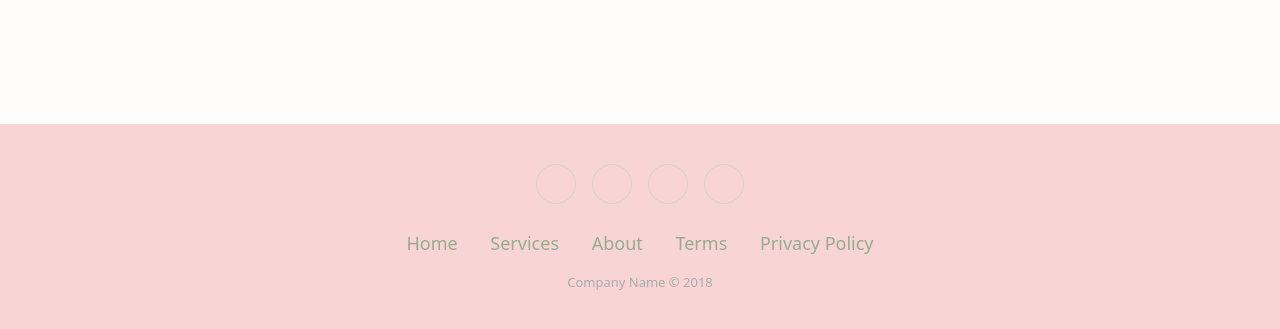
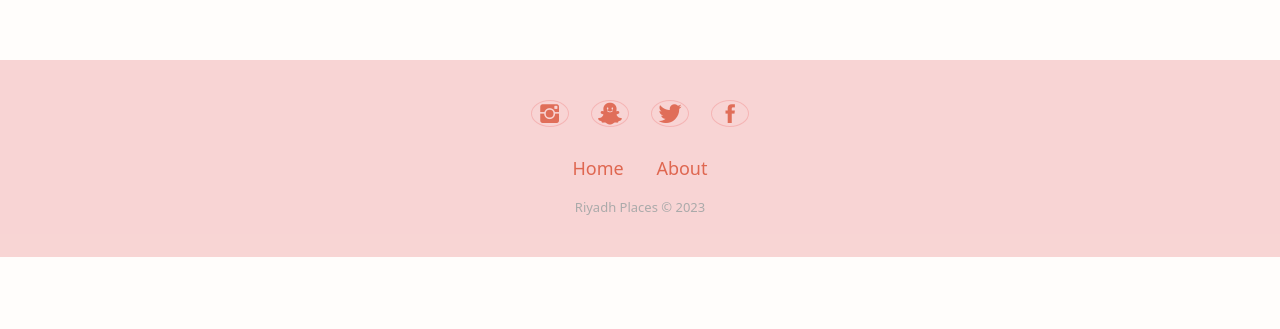
Before and after one commit to nouraalfr/Web--Project--, a plain HTML site: page index.html in a window 1280 px wide. Shown: the part 1291-1620 px from the top of the page. After the commit the page ends 1548 px from the top, so only its background shows below. Drawn offline with nearby package versions, Linux system fonts and the light colour scheme; files that its build step writes are made by us from their sources.

Commit message:
styled footer

```diff
--- a/index.html
+++ b/index.html
@@ -8,6 +8,8 @@
     <title>Document</title>
     <link rel="stylesheet" href="css/bootstrap.min.css">
     <link rel="stylesheet" href="style.css">
+    <link rel="stylesheet" href="https://cdnjs.cloudflare.com/ajax/libs/ionicons/2.0.1/css/ionicons.min.css">
+    <link rel="stylesheet" href="assets/css/style.css">
 </head>
 
 <body>
@@ -53,24 +55,19 @@
     </nav>
 
 
-    <div class="container">
-        <h1>This is the blog</h1>
-    </div>
-
     <div class="footer-basic">
         <footer>
-            <div class="social"><a href="#"><i class="icon ion-social-instagram"></i></a><a href="#"><i
-                        class="icon ion-social-snapchat"></i></a><a href="#"><i
-                        class="icon ion-social-twitter"></i></a><a href="#"><i class="icon ion-social-facebook"></i></a>
+            <div class="social">
+                <a href="#"><i class="icon ion-social-instagram"></i></a>
+                <a href="#"><i class="icon ion-social-snapchat"></i></a>
+                <a href="#"><i class="icon ion-social-twitter"></i></a>
+                <a href="#"><i class="icon ion-social-facebook"></i></a>
             </div>
             <ul class="list-inline">
-                <li class="list-inline-item"><a href="#">Home</a></li>
-                <li class="list-inline-item"><a href="#">Services</a></li>
+                <li class="list-inline-item"><a href="index.html">Home</a></li>
                 <li class="list-inline-item"><a href="#">About</a></li>
-                <li class="list-inline-item"><a href="#">Terms</a></li>
-                <li class="list-inline-item"><a href="#">Privacy Policy</a></li>
             </ul>
-            <p class="copyright">Company Name © 2018</p>
+            <p class="copyright">Riyadh Places © 2023</p>
         </footer>
     </div>
 
--- a/style.css
+++ b/style.css
@@ -61,7 +61,7 @@ body {
 .footer-basic {
     padding: 40px 0;
     background-color: rgba(246, 202, 202, 0.79);
-    color: rgb(127, 161, 127);
+    color: rgb(217, 76, 48);
     margin-top: 100%;
 }
 
@@ -91,18 +91,19 @@ body {
 .footer-basic .social {
     text-align: center;
     padding-bottom: 25px;
+
 }
 
 .footer-basic .social>a {
-    font-size: 24px;
-    width: 40px;
-    height: 40px;
+    font-size: 25px;
+    width: 38px;
+    height: -9px;
     line-height: 40px;
     display: inline-block;
     text-align: center;
     border-radius: 50%;
-    border: 1px solid #ccc;
-    margin: 0 8px;
+    border: 1px solid rgba(243, 153, 153, 0.701);
+    margin: 0 9px;
     color: inherit;
     opacity: 0.75;
 }
```
